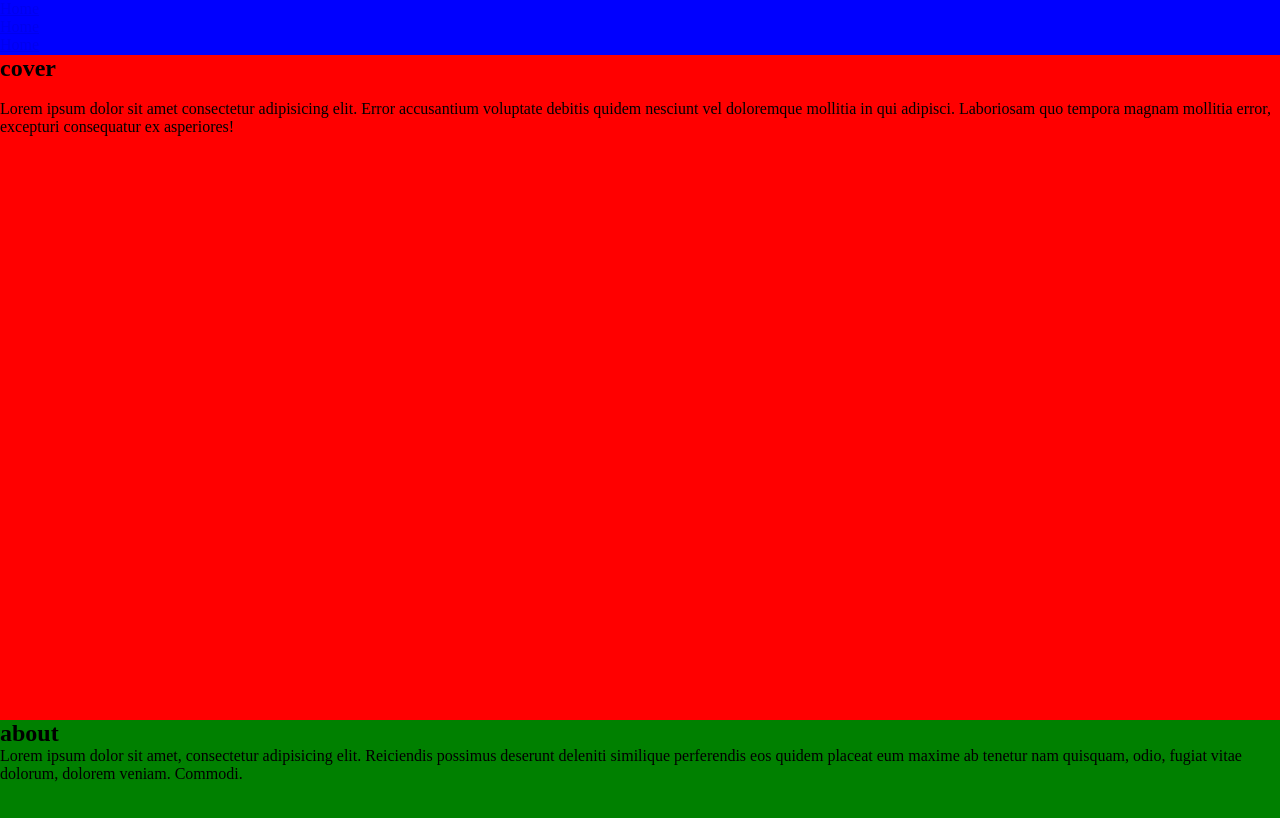
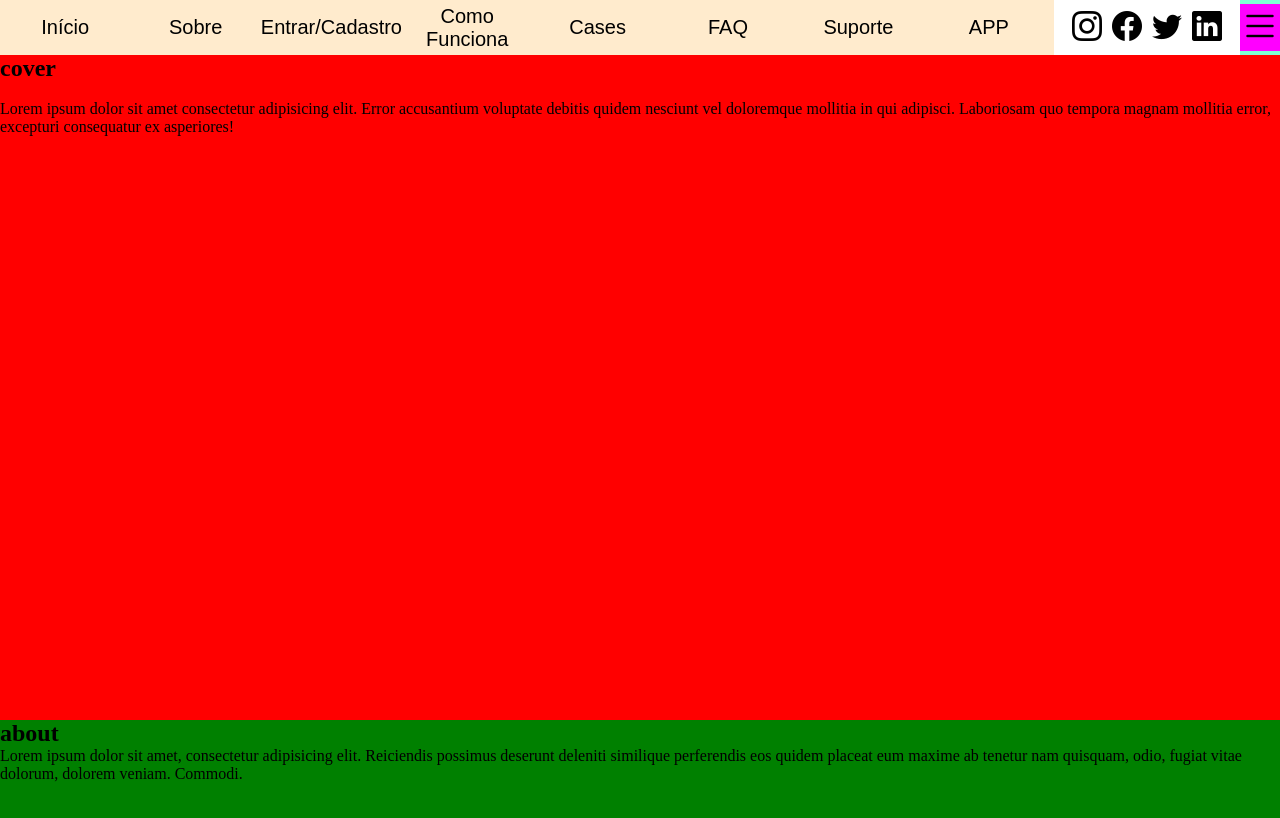
Before and after one commit to gabrieutm/ViajaLar, a plain HTML site: page Códigos/index.html in a window 1280 px wide. Shown: the top 818 px of the page. Drawn offline with nearby package versions, Linux system fonts and the light colour scheme; a script that the page names is missing.

Commit message:
header adjusts

```diff
--- a/Códigos/index.html
+++ b/Códigos/index.html
@@ -5,17 +5,43 @@
     <meta name="viewport" content="width=device-width, initial-scale=1.0">
     <title>ViajaLar</title>
     <link rel="stylesheet" href="style.css">
+    <link rel="stylesheet" href="https://cdn.jsdelivr.net/npm/bootstrap-icons@1.11.1/font/bootstrap-icons.css">
 </head>
 <body>
 
     <header id="menu-header">
         <nav>
             <ul>
-                <li><a href="#">Home</a></li>
-                <li><a href="#">Home</a></li>
-                <li><a href="#">Home</a></li>
+                <li><button class="menu-btn" onclick="scrollToSection('cover')">Início</button></li>
+                <li><button class="menu-btn" onclick="scrollToSection('about')">Sobre</button></li>
+                <li><button class="menu-btn" onclick="scrollToSection('log-reg')">Entrar/Cadastro</button></li>
+                <li><button class="menu-btn" onclick="scrollToSection('how')">Como Funciona</button></li>
+                <li><button class="menu-btn" onclick="scrollToSection('success-cases')">Cases</button></li>
+                <li><button class="menu-btn" onclick="scrollToSection('faq')">FAQ</button></li>
+                <li><button class="menu-btn" onclick="scrollToSection('contact')">Suporte</button></li>
+                <li><button class="menu-btn" onclick="scrollToSection('app')">APP</button></li>
             </ul>
+            <div id="social-medias">
+                <button id="insta"><i class="bi bi-instagram"></i></button>
+                <button id="face"><i class="bi bi-facebook"></i></button>
+                <button id="twitter"><i class="bi bi-twitter"></i></button>
+                <button id="linkedin"><i class="bi bi-linkedin"></i></button>
+            </div>
+            <div id="mobile-menu">
+                <div><i class="bi bi-list"></i></div>
+            </div>
         </nav>
+
+        <div id="dropdown-menu">
+            <li><button class="menu-btn" onclick="scrollToSection('cover')">Início</button></li>
+            <li><button class="menu-btn" onclick="scrollToSection('about')">Sobre</button></li>
+            <li><button class="menu-btn" onclick="scrollToSection('log-reg')">Entrar/Cadastro</button></li>
+            <li><button class="menu-btn" onclick="scrollToSection('how')">Como Funciona</button></li>
+            <li><button class="menu-btn" onclick="scrollToSection('success-cases')">Cases</button></li>
+            <li><button class="menu-btn" onclick="scrollToSection('faq')">FAQ</button></li>
+            <li><button class="menu-btn" onclick="scrollToSection('contact')">Suporte</button></li>
+            <li><button class="menu-btn" onclick="scrollToSection('app')">APP</button></li>
+        </div>
     </header>
 
     <section id="cover">
--- /dev/null
+++ b/Códigos/script.js
@@ -0,0 +1,18 @@
+function scrollToSection(sectionId) {
+    const section = document.getElementById(sectionId);
+    if (section) {
+        section.scrollIntoView({
+            behavior: "smooth",
+            block: "end"
+        });
+    }
+};
+
+const mobileMenu = document.getElementById('#mobile-menu')
+const mobileMenuIcon = document.getElementById('#mobile-menu i')
+const dropDownMenu = document.getElementById('#dropdown-menu')
+
+mobileMenu.onclick = function () {
+    dropDownMenu.element.id('#dropdown-menuopen')
+
+}
--- a/Códigos/style.css
+++ b/Códigos/style.css
@@ -12,6 +12,122 @@
     background-color: blue;
     z-index: 1;
     height: 55px;
+}
+
+#menu-header nav {
+    background-color: aquamarine;
+    position: relative;
+    height: 100%;
+    width: 100%;
+    display: flex;
+}
+
+#menu-header nav ul {
+    background-color: blueviolet;
+    list-style: none;
+    display: flex;
+    height: 100%;
+    width: 85%;
+}
+
+#menu-header nav ul li {
+    background-color: darkgoldenrod;
+    width: 100%;
+}
+
+.menu-btn {
+    border: none;
+    background-color: blanchedalmond;
+    transition: 0.3s ease-in-out;
+    cursor: pointer;
+    font-size: 20px;
+    height: 100%;
+    width: 100%;
+}
+
+.menu-btn:hover {
+    background-color: rgba(0, 0, 0, 0.306);
+    color: white;
+}
+
+#social-medias {
+    background-color: white;
+    display: flex;
+    position: relative;
+    width: 15%;
+    align-items: center;
+    justify-content: center;
+}
+
+#social-medias button {
+    border: none;
+    font-size: 30px;
+    margin: 0 5px;
+    background-color: transparent;
+}
+
+#social-medias button:hover {
+    font-size: 35px;
+}
+
+#mobile-menu {
+    cursor: pointer;
+    background-color: magenta;
+    margin: auto;
+}
+
+#mobile-menu div {
+    font-size: 40px;
+}
+
+
+/*responsive design*/
+@media (max-width: 820px) {
+    #menu-header nav ul,
+    #social-medias {
+        display: none;
+        /*position: absolute;
+        top: 8vh;
+        left: 0;
+        width: 50vw;
+        height: 92vh;
+        background-color: hotpink;*/
+    }
+
+    #mobile-menu {
+        display: block;
+    }
+
+    #dropdown-menu {
+        display: block;
+    }
+}
+
+#dropdown-menu {
+    display: none;
+    position: absolute;
+    left: 80px;
+    top: 60px;
+    width: 300px;
+    height: 0;
+    background-color: rgba(0, 0, 0, 0.324);
+    backdrop-filter: blur(15px);
+    border-radius: 10px;
+    overflow: hidden;
+    transition: height 0.2s cubic-bezier(0.175, 0.885, 0.32, 1.275);
+}
+
+#dropdown-menuopen {
+    height: 240px;
+
+}
+
+#dropdown-menu li {
+    list-style: none;
+    padding: 20px;
+    display: flex;
+    align-items: center;
+    justify-content: center;
 }
 
 #cover {
```
Also changed, not shown: Códigos/code.js (deleted, +0 -21 lines).
